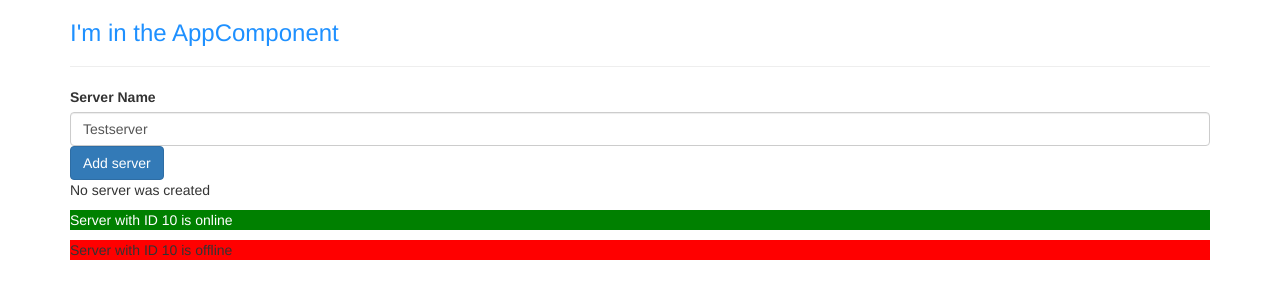
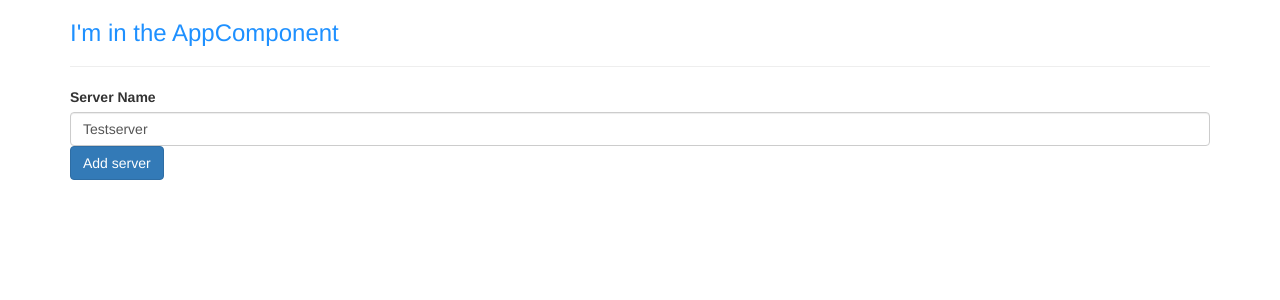
Before and after one commit to adrianSACHA/my-first-project, an Angular app: page / in a window 1280 px wide. Shown: the top 300 px of the page. Built offline with nearby package versions, Linux system fonts and the light colour scheme.

Commit message:
implemented *ngIf *ngFor

```diff
--- a/src/app/servers/servers.component.html
+++ b/src/app/servers/servers.component.html
@@ -11,6 +11,6 @@
         (click)="onCreateServer()">Add server
 </button>
 <!--<p [innerText]="allowNewServer"></p>-->
-<p>{{serverCreationStatus}}</p>
-<app-server></app-server>
-<app-server></app-server>
+<!--<p>{{serverCreationStatus}}</p>-->
+<p *ngIf="serverCreated">Server was created, server name is {{serverName}}</p>
+<app-server *ngFor="let server of servers"></app-server>
```
